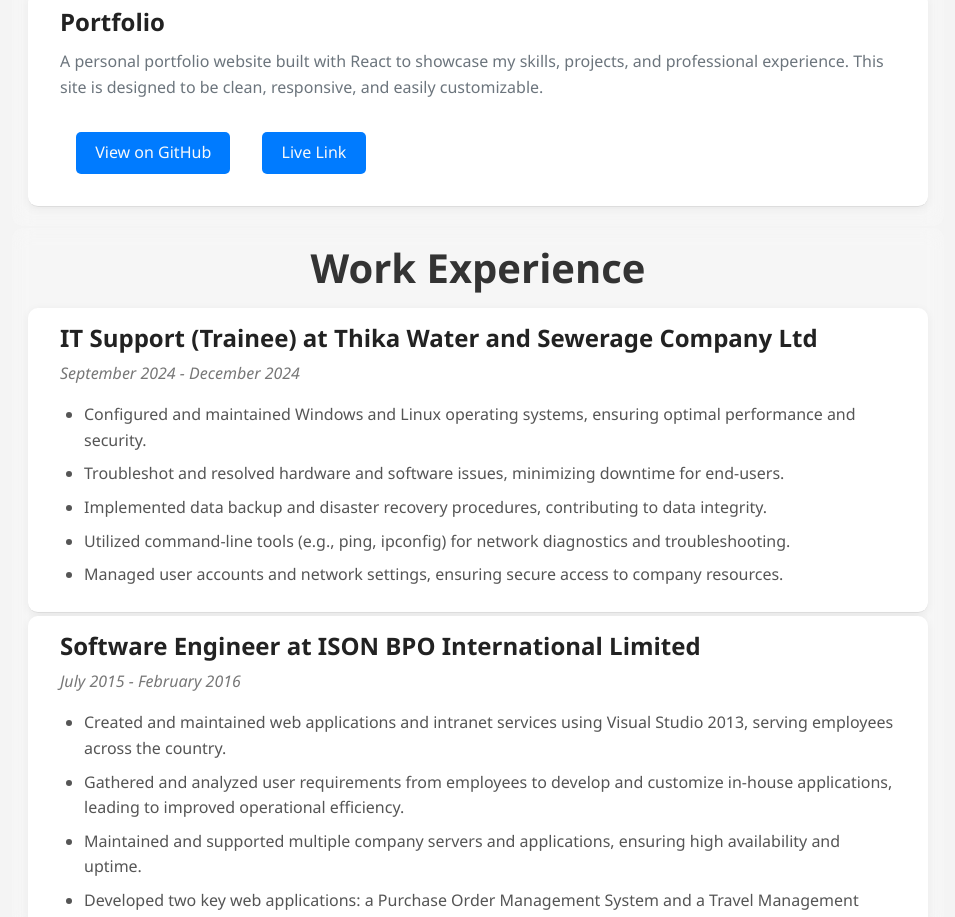
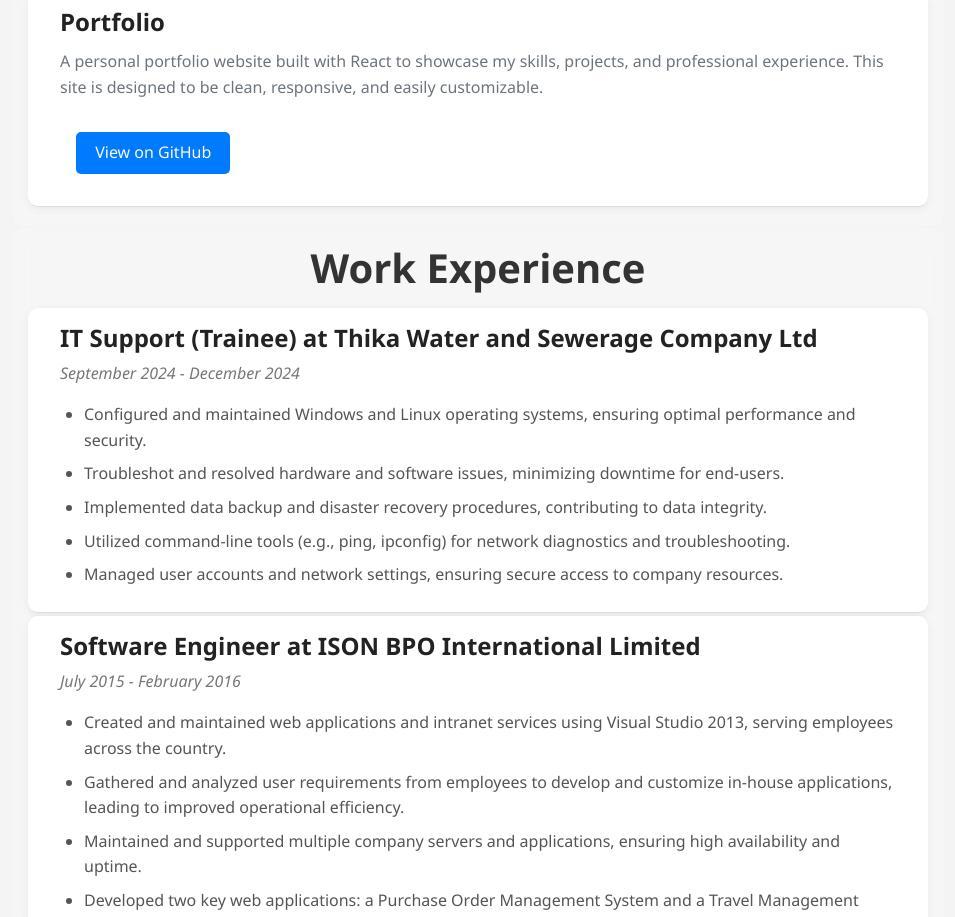
Before and after one commit to iProjects/kevin_mutugi_kithinji_portfolio, a React (Vite) app: page / in a window 1280 px wide. Shown: the part 1540-2457 px from the top of the page, without its empty margins (162-1117 px from the left). Built offline with nearby package versions, Linux system fonts and the light colour scheme.

Commit message:
updated readme.md
updated readme.md

```diff
--- a/src/data/cvData.js
+++ b/src/data/cvData.js
@@ -131,7 +131,7 @@
         description:
           "A personal portfolio website built with React to showcase my skills, projects, and professional experience. This site is designed to be clean, responsive, and easily customizable.",
           github_link: "https://github.com/iProjects/kevin_mutugi_kithinji_portfolio.git", // No link provided
-          live_link: "https://kevin-mutugi-kithinji-portfolio.onrender.com/", // No link provided
+          live_link: null, // No link provided
       },
       // You can add more projects here if you have them.
     ],
```
